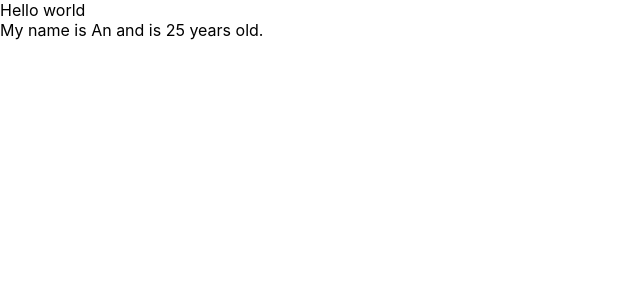
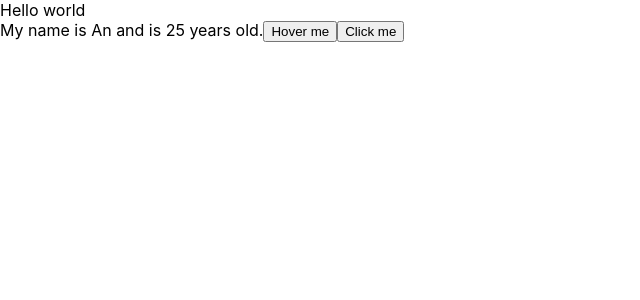
Before and after one commit to lehoangan227/React-Project, a React (Create React App) app: page / in a window 1280 px wide. Shown: the top 300 px of the page, without its empty margins (0-640 px from the left). Built offline with nearby package versions, Linux system fonts and the light colour scheme.

Commit message:
update 1

```diff
--- a/src/components/Mycomponents.js
+++ b/src/components/Mycomponents.js
@@ -5,10 +5,21 @@
         age: 25
     };
 
+    handleClick(event){
+        // console.log("click me");
+        console.log("My name is ", this.state.name);
+    }
+
+    handleOnmouseOver(event){
+        console.log(event.pageX);
+    }
+
     render(){
         return (
             <div>
                 My name is {this.state.name} and is {this.state.age} years old.
+                <button onMouseOver={this.handleOnmouseOver}>Hover me</button>
+                <button onClick={this.handleClick}>Click me</button>
             </div>
         );
     }
```
